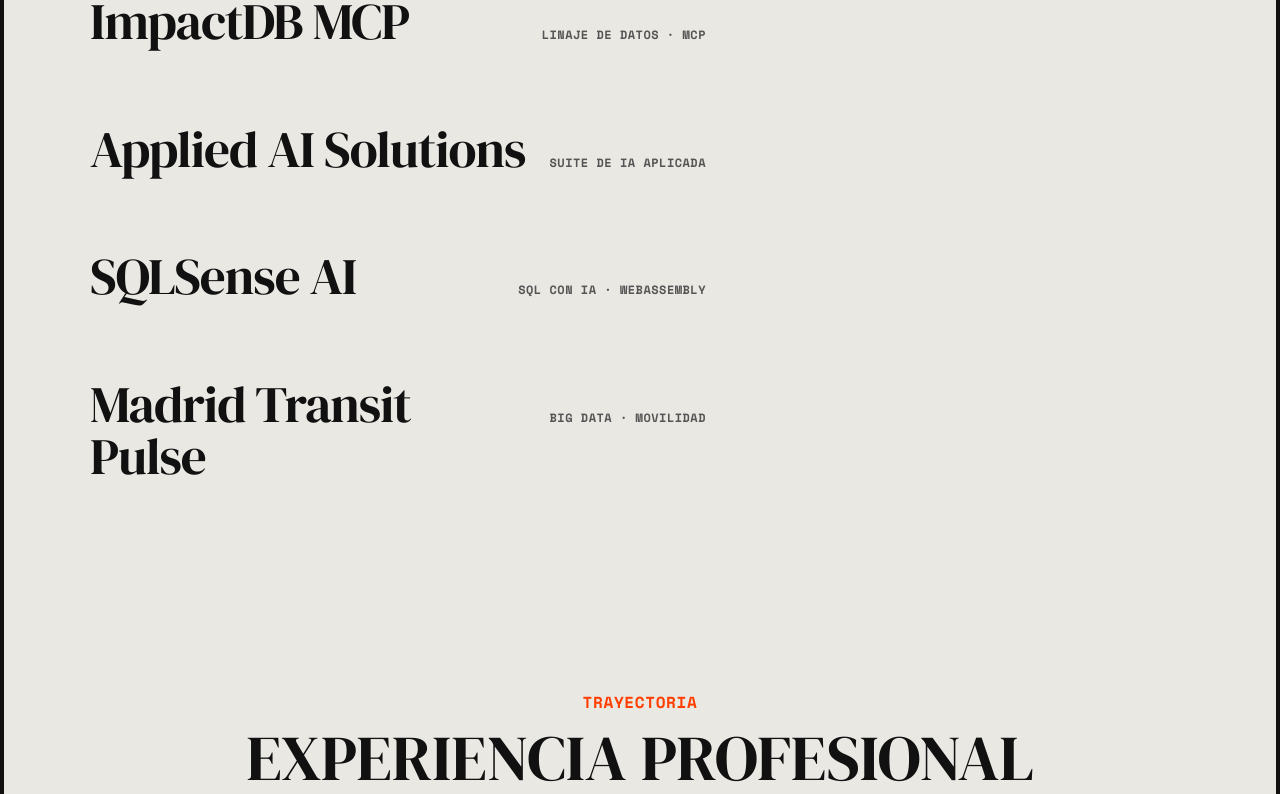
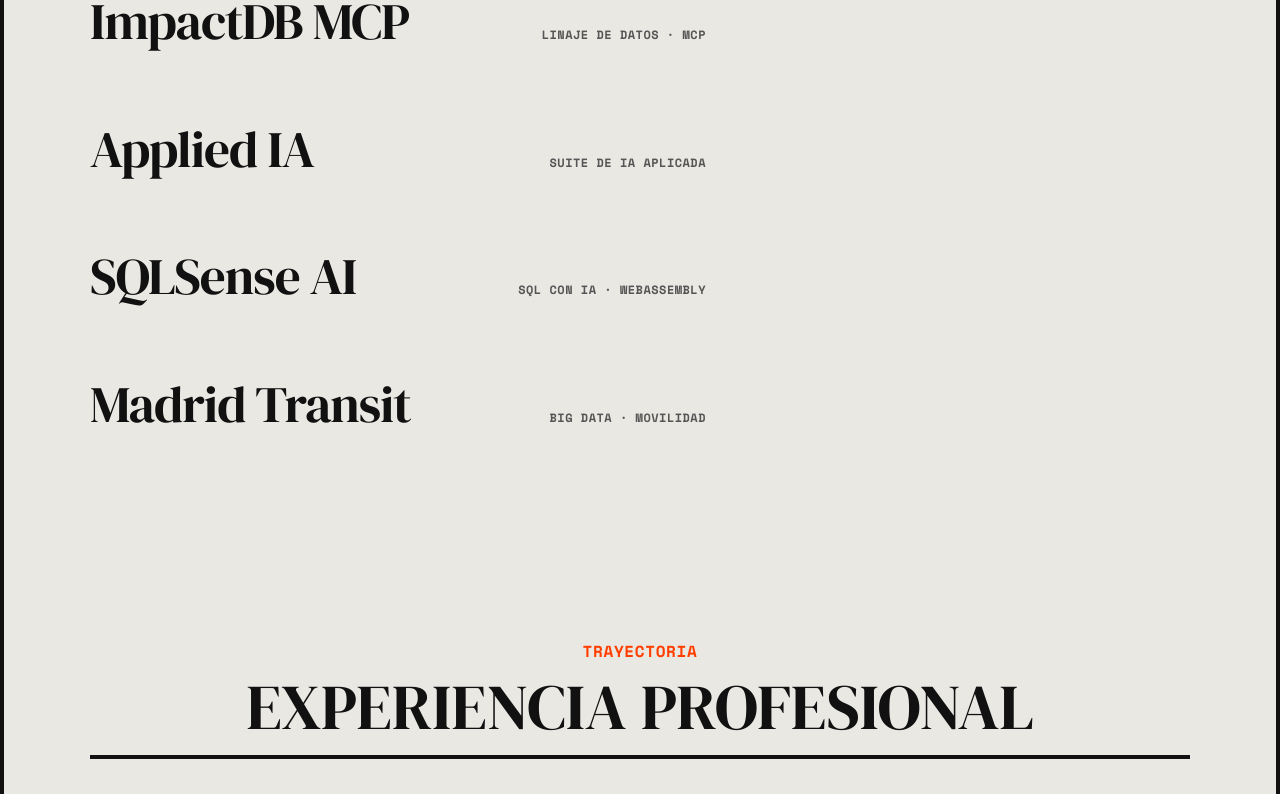
Before and after one commit to miguelcalzada-dev/portfolio-miguelcalzada, a Next.js app: page / in a window 1280 px wide. Shown: the part 1060-1854 px from the top of the page. Built offline with nearby package versions, Linux system fonts and the light colour scheme.

Commit message:
fix: acorta nombres de proyectos y restaura animación de hover

```diff
--- a/app/globals.css
+++ b/app/globals.css
@@ -661,7 +661,7 @@ h2.brutalist-heading {
   font-size: clamp(1.7rem, 4.6vw, 3.2rem);
   letter-spacing: -0.02em;
   line-height: 1;
-  transition: color 180ms ease;
+  transition: color 180ms ease, transform 180ms var(--ease-smooth);
 }
 
 .work__meta {
@@ -687,6 +687,7 @@ h2.brutalist-heading {
   .work__row:hover .work__name,
   .work__row.is-active .work__name {
     color: var(--accent-primary);
+    transform: translateX(clamp(0.4rem, 1.2vw, 0.85rem));
   }
 
   .work__row:hover {
--- a/app/page.tsx
+++ b/app/page.tsx
@@ -134,7 +134,7 @@ const CV_DATA = {
       media: "/work/impactdb.jpg",
     },
     {
-      name: "Applied AI Solutions",
+      name: "Applied IA",
       kind: "Suite de IA aplicada",
       url: "/ai-lab",
       repo: "https://github.com/miguelcalzada-dev/applied-ai-engineering-showcase",
@@ -148,7 +148,7 @@ const CV_DATA = {
       media: "/work/sqlsense.jpg",
     },
     {
-      name: "Madrid Transit Pulse",
+      name: "Madrid Transit",
       kind: "Big Data · movilidad",
       url: "/madrid-transit",
       repo: "https://github.com/miguelcalzada-dev/madrid-transit-pulse",
@@ -184,7 +184,7 @@ const BOT_KB: { test: RegExp; reply: string }[] = [
   {
     test: /madrid transit|transit|movilidad|cercanías|cercanias|gtfs|flota/,
     reply:
-      "🚆 **Madrid Transit Pulse**: plataforma de visualización y análisis de Big Data sobre el tránsito y la movilidad en Madrid, con mapas en vivo, alertas y analítica. Está desplegada y puedes abrirla desde la sección de proyectos.",
+      "🚆 **Madrid Transit**: plataforma de visualización y análisis de Big Data sobre el tránsito y la movilidad en Madrid, con mapas en vivo, alertas y analítica. Está desplegada y puedes abrirla desde la sección de proyectos.",
   },
   {
     test: /sqlsense|\bsql\b|sqlite/,
@@ -194,7 +194,7 @@ const BOT_KB: { test: RegExp; reply: string }[] = [
   {
     test: /ai lab|ai-lab|applied ai|showcase|visión por computador|prompt engineering/,
     reply:
-      "🤖 **Applied AI Solutions (AI Project Showcase)**: portfolio interactivo de IA con chat con Gemini, visión por computador, RAG, NLP y prompt engineering, todo desplegado en producción.",
+      "🤖 **Applied IA**: portfolio interactivo de IA con chat con Gemini, visión por computador, RAG, NLP y prompt engineering, todo desplegado en producción.",
   },
   {
     test: /impactdb|impact db|linaje|lineage|\bmcp\b|model context protocol/,
@@ -209,7 +209,7 @@ const BOT_KB: { test: RegExp; reply: string }[] = [
   {
     test: /proyecto|project|portafolio|portfolio|repositori|\brepo\b|qué ha construido|qué has hecho/,
     reply:
-      "🚀 Proyectos destacados:\n• **Applied AI Solutions** — IA con Gemini, visión, RAG y NLP (desplegado)\n• **Madrid Transit Pulse** — Big Data y visualización de la movilidad en Madrid\n• **SQLSense AI** — aprende SQL con IA y SQLite WASM en el navegador\n• **ImpactDB MCP** — linaje de datos e impacto de cambios en PostgreSQL con herramientas MCP (desplegado)\n• **FitCity** — plataforma fitness Full Stack (Angular + FastAPI + Supabase)\n• **Barber Books Template** — plantilla web para barberías con reservas\n• **Spotify Voice Assistant** — asistente de voz offline para Windows\nEn la sección de proyectos tienes el detalle y los enlaces a cada uno.",
+      "🚀 Proyectos destacados:\n• **Applied IA** — IA con Gemini, visión, RAG y NLP (desplegado)\n• **Madrid Transit** — Big Data y visualización de la movilidad en Madrid\n• **SQLSense AI** — aprende SQL con IA y SQLite WASM en el navegador\n• **ImpactDB MCP** — linaje de datos e impacto de cambios en PostgreSQL con herramientas MCP (desplegado)\n• **FitCity** — plataforma fitness Full Stack (Angular + FastAPI + Supabase)\n• **Barber Books Template** — plantilla web para barberías con reservas\n• **Spotify Voice Assistant** — asistente de voz offline para Windows\nEn la sección de proyectos tienes el detalle y los enlaces a cada uno.",
   },
   {
     test: /cloud|\baws\b|\bec2\b|\bs3\b|\blambda\b|infraestructura|\brailway\b|\brender\b|serverless/,
```
